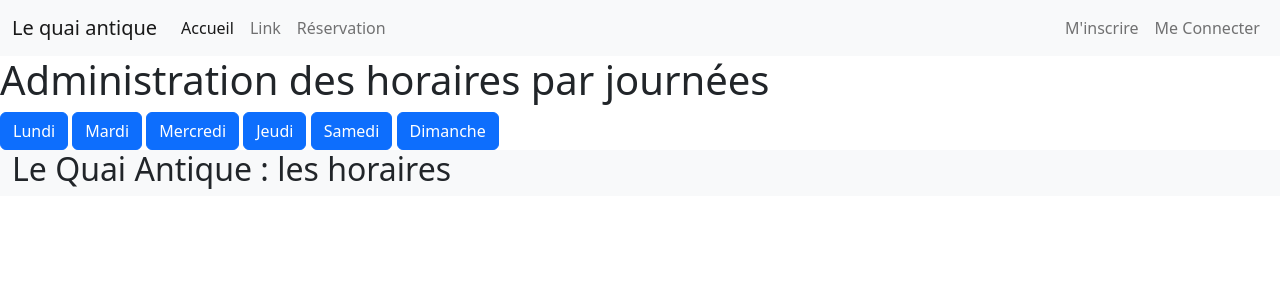
After one commit to Julian13330/ecfjuin2023, a Symfony app: template templates/admin/jours/index.html.twig in a window 1280 px wide. The commit adds this page. Shown: the top 300 px of the page. Run offline with Twig, Linux system fonts and the light colour scheme; the template is opened without the code that fills it, so the values that code supplies are empty; some libraries are stand-ins or nearby versions.

Commit message:
ajustement formulaire horaires modif

```diff
--- /dev/null
+++ b/templates/admin/jours/index.html.twig
@@ -0,0 +1,13 @@
+{% extends 'base.html.twig' %}
+
+{% block title %} Administration des horaires{% endblock %}
+
+{% block body %}
+    <h1> Administration des horaires par journées </h1>
+    <button class="btn btn-primary"> Lundi </button>
+    <button class="btn btn-primary"> Mardi </button>
+    <button class="btn btn-primary"> Mercredi </button>
+    <button class="btn btn-primary"> Jeudi </button>
+    <button class="btn btn-primary"> Samedi </button>
+    <button class="btn btn-primary"> Dimanche </button>
+{% endblock %}
--- a/templates/admin/users/index.html.twig
+++ b/templates/admin/users/index.html.twig
@@ -4,4 +4,5 @@
 
 {% block body %}
     <h1> Administration des utilisateurs </h1>
+    <button class="btn btn-primary"> Modifier les horaires d'ouvertures et fermetures </button>
 {% endblock %}
```
Also changed, not shown: src/Controller/Admin/HorairesController.php (+40 -0 lines), src/Controller/Admin/UsersController.php (+0 -27 lines), templates/admin/horaires/index.html.twig (renamed from templates/admin/horaire/index.html.twig).
